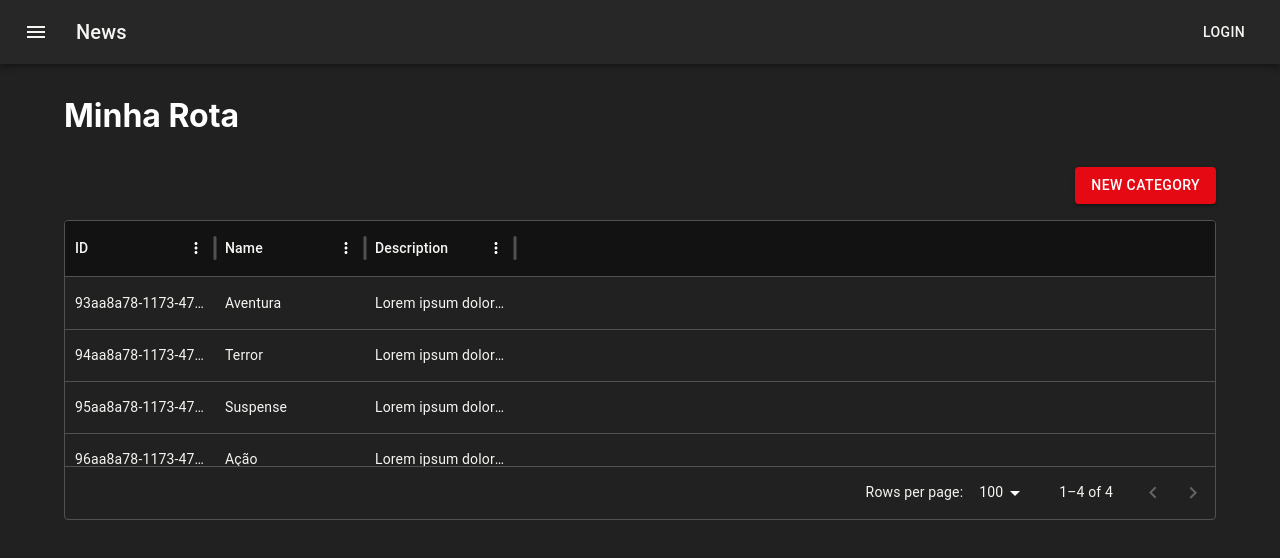
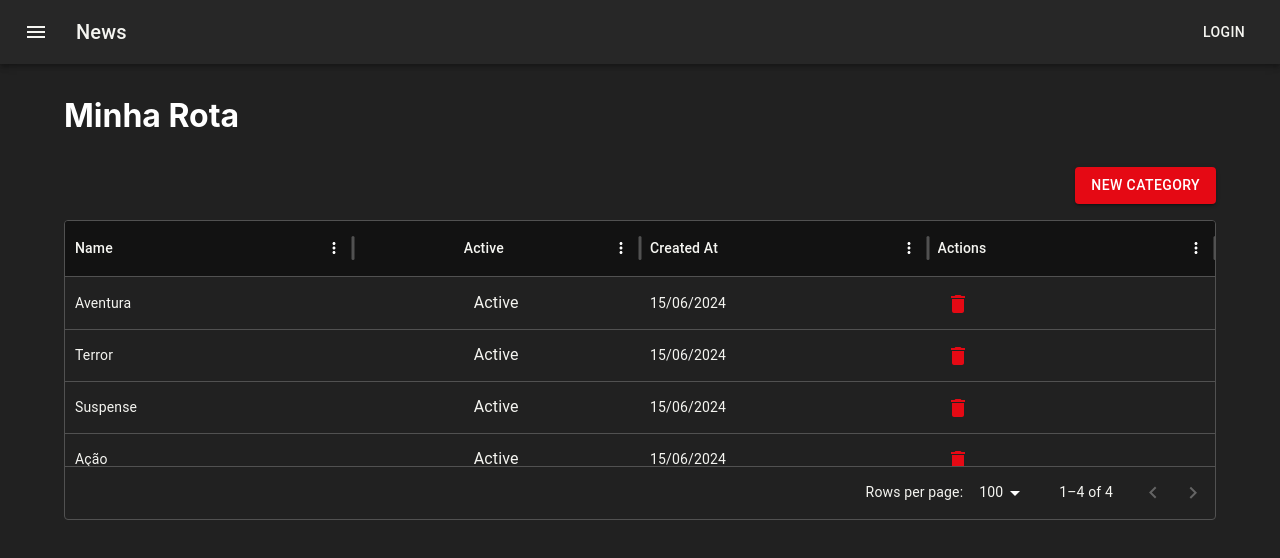
Before and after one commit to Nesrux/admin-do-catalogo-front, a React (Create React App) app: page / in a window 1280 px wide. Shown: the top 558 px of the page. Built offline with nearby package versions, Linux system fonts and the light colour scheme.

Commit message:
feat: customiza data-grid-x

```diff
--- a/src/features/categories/ListCategory.tsx
+++ b/src/features/categories/ListCategory.tsx
@@ -1,24 +1,65 @@
-import { Box, Button } from "@mui/material";
-import { DataGrid, GridColDef, GridRowsProp } from '@mui/x-data-grid';
+import { Box, Button, IconButton, Typography } from "@mui/material";
+import { DataGrid, GridColDef, GridRenderCellParams, GridRowsProp } from '@mui/x-data-grid';
 import { Link } from "react-router-dom";
 import { useAppSelector } from "../../app/hooks";
 import { selectCategories } from "./CategorySlice";
-
+import DeleteIcon from "@mui/icons-material/Delete"
 export const CategoryList = () => {
   const categories = useAppSelector(selectCategories);
-  const columns: GridColDef<(typeof rows)[number]>[] = [
-    { field: 'id', headerName: 'ID', width: 150 },
-    { field: 'name', headerName: 'Name', width: 150 },
-    { field: 'description', headerName: 'Description', width: 150 },
-
-  ];
 
   const rows: GridRowsProp = categories.map((category) => ({
     id: category.id,
     name: category.name,
-    description: category.description
+    description: category.description,
+    isActive: category.is_active,
+    createdAt: new Date(category.created_at).toLocaleDateString("pt-BR"),
+  }))
 
-  }))
+
+  const columns: GridColDef[] = [
+    {
+      field: 'name',
+      headerName: 'Name',
+      flex: 1
+    },
+    {
+      field: "isActive",
+      headerName: "Active",
+      flex: 1,
+      type: "boolean",
+      renderCell: renderIsActiveCell
+    },
+    {
+      field: "createdAt",
+      headerName: "Created At",
+      flex: 1,
+    },
+    {
+      field: 'id',
+      headerName: 'Actions',
+      flex: 1,
+      renderCell: renderActionsCell
+    },
+
+
+  ];
+  function renderActionsCell(params: GridRenderCellParams) {
+    return (
+      <IconButton
+        color="secondary"
+        onClick={() => console.log("clicked")}
+        aria-label="delete">
+        <DeleteIcon />
+      </IconButton>
+    )
+  }
+
+  function renderIsActiveCell(rowData: GridRenderCellParams) {
+    return <Typography color={rowData.value ? "primary" : "secundary"}>
+      {rowData.value ? "Active" : "Inactive"}
+    </Typography>
+  }
+
 
   return (
     <Box maxWidth="lg" sx={{ mt: 4, mb: 4 }}>
```
